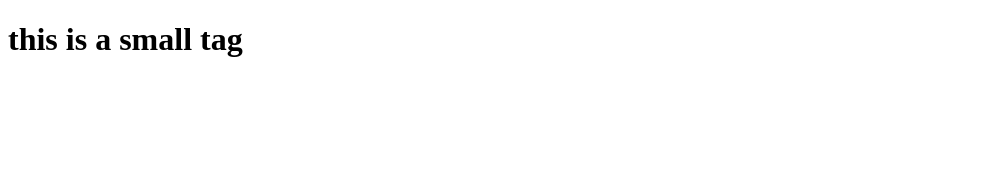
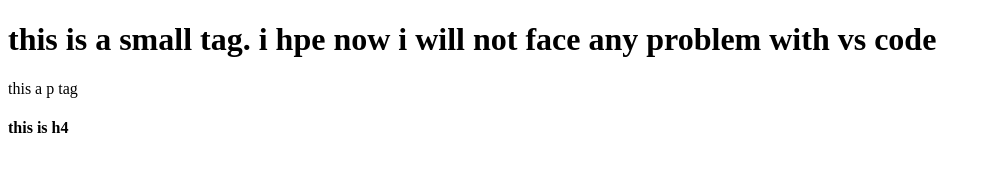
Before and after one commit to MTofayelAhmed/my-first-repo, a plain HTML site: page index.html in a window 1280 px wide. Shown: the whole page, without its empty margins (0-991 px from the left). Drawn offline with Linux system fonts and the light colour scheme.

Commit message:
done with h

```diff
--- a/index.html
+++ b/index.html
@@ -6,8 +6,10 @@
     <title>my first git repo repo</title>
 </head>
 <body>
-    <h1>this is a small tag
+    <h1>this is a small tag. i hpe now i will not face any problem with vs code
 
     </h1>
+    <p>this a p tag</p>
+    <h4>this is h4</h4>
 </body>
 </html>
```
